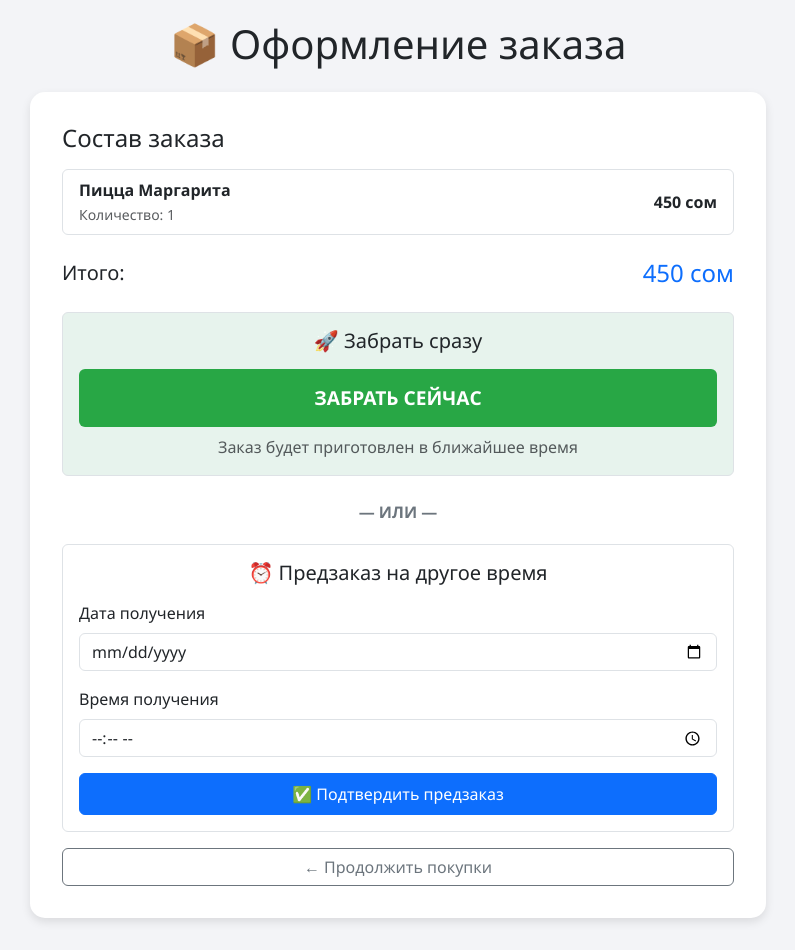
After one commit to Edaway/Stolovaya, a Flask app: page /preorder in a window 1280 px wide. The commit adds this page. Shown: the whole page, without its empty margins (242-1037 px from the left). Run offline with Flask 3, Linux system fonts and the light colour scheme; the visitor is signed in with stand-in values (Sample User, id 1).

Commit message:
оформление предзаказа + история заказа

```diff
--- a/app.py
+++ b/app.py
@@ -1,7 +1,7 @@
 from flask import Flask, render_template, request, redirect, url_for, flash, session
-from flask_login import current_user
 import os
 import sqlite3
+from datetime import datetime
 
 BASE_DIR = os.path.dirname(os.path.abspath(__file__))
 db_path = os.path.join(BASE_DIR, "database.db")
@@ -51,16 +51,36 @@ favorites = {}      # Избранное пользователей
 carts = {}          # Корзины пользователей
 active_orders = []  # Активные заказы
 completed_orders = []  # Завершённые заказы
-
+pre_orders = []     # Предзаказы
 
 # --- Вспомогательные функции ---
 def get_next_id():
     return max([item['id'] for item in menu_items_list], default=0) + 1
 
-
 def get_categories():
     return categories_list
 
+def get_user_orders(user_email):
+    """Получить все заказы пользователя"""
+    user_orders = []
+
+    # Активные заказы
+    for order in active_orders:
+        if order["user"] == user_email:
+            user_orders.append({**order, "type": "active"})
+
+    # Предзаказы
+    for order in pre_orders:
+        if order["user"] == user_email:
+            user_orders.append({**order, "type": "preorder"})
+
+    # Завершенные заказы
+    for order in completed_orders:
+        if order["user"] == user_email:
+            user_orders.append({**order, "type": "completed"})
+
+    # Сортируем по ID в обратном порядке (новые сверху)
+    return sorted(user_orders, key=lambda x: x["id"], reverse=True)
 
 # --- ГЛАВНАЯ СТРАНИЦА ---
 @app.route("/", methods=["GET", "POST"])
@@ -93,7 +113,6 @@ def index():
                 flash("Неверный email или пароль!", "error")
 
     return render_template("index.html")
-
 
 # --- ЛИЧНЫЙ КАБИНЕТ ---
 @app.route("/dashboard")
@@ -142,7 +161,6 @@ def dashboard():
         total_price=total_price
     )
 
-
 # --- АДМИН-ПАНЕЛЬ ---
 @app.route("/admin_dashboard")
 def admin_dashboard():
@@ -160,7 +178,6 @@ def admin_dashboard():
         orders_list=orders_list,
         users=users
     )
-
 
 # --- МЕНЮ БЛЮД ---
 @app.route("/menu")
@@ -194,7 +211,6 @@ def menu():
         user_favorites=user_favorites
     )
 
-
 # --- ИЗБРАННОЕ ---
 @app.route("/toggle_favorite/<int:item_id>")
 def toggle_favorite(item_id):
@@ -214,7 +230,6 @@ def toggle_favorite(item_id):
         flash("Блюдо добавлено в избранное!", "success")
 
     return redirect(request.referrer or url_for('menu'))
-
 
 # --- КОРЗИНА ---
 @app.route("/cart")
@@ -239,7 +254,6 @@ def cart():
                 break
 
     return render_template("cart.html", cart_items=cart_items, total_price=total_price)
-
 
 # --- ДОБАВЛЕНИЕ В КОРЗИНУ ---
 @app.route("/add_to_cart/<int:item_id>", methods=["GET", "POST"])
@@ -276,7 +290,6 @@ def remove_from_cart(item_id):
 
     return redirect(url_for('cart'))
 
-
 # --- ОБНОВЛЕНИЕ КОЛИЧЕСТВА В КОРЗИНЕ ---
 @app.route("/update_cart/<int:item_id>", methods=["POST"])
 def update_cart(item_id):
@@ -295,7 +308,6 @@ def update_cart(item_id):
 
     return redirect(url_for('cart'))
 
-
 # --- ВСПОМОГАТЕЛЬНАЯ ФУНКЦИЯ: СОЗДАТЬ ЗАКАЗ ИЗ КОРЗИНЫ ---
 def create_order_from_cart(user_email):
     user_cart = carts.get(user_email, {})
@@ -307,7 +319,8 @@ def create_order_from_cart(user_email):
         "user": user_email,
         "items": [],
         "total": 0,
-        "status": "Активен"
+        "status": "Активен",
+        "created_at": datetime.now().isoformat()  # Добавляем время создания
     }
 
     total_price = 0
@@ -332,7 +345,6 @@ def create_order_from_cart(user_email):
 
     return order["id"]
 
-
 # --- ОФОРМЛЕНИЕ ЗАКАЗА ---
 @app.route('/checkout', methods=['POST'])
 def checkout():
@@ -347,16 +359,14 @@ def checkout():
         return redirect(url_for('cart'))
 
     # --- СПИСАНИЕ ПРОДУКТОВ ---
-    order = next((o for o in active_orders if o["id"] == order_id), None)
-    if order:
-        for item in order["items"]:
-            deduct_ingredients(item["id"], item["quantity"])
+    #order = next((o for o in active_orders if o["id"] == order_id), None)
+    #if order:
+    #    for item in order["items"]:
+    #        deduct_ingredients(item["id"], item["quantity"])
     # --------------------------
 
     flash(f'✅ Заказ #{order_id} успешно оформлен и отправлен в активные!', 'success')
     return redirect(url_for('orders_page'))
-
-
 # --- ПОДТВЕРЖДЕНИЕ ЗАКАЗА ---
 @app.route("/confirm_order", methods=["POST"])
 def confirm_order():
@@ -375,7 +385,8 @@ def confirm_order():
         "user": user_email,
         "items": [],
         "total": 0,
-        "status": "Активен"
+        "status": "Активен",
+        "created_at": datetime.now().isoformat()  # Добавляем время создания
     }
 
     total_price = 0
@@ -397,7 +408,6 @@ def confirm_order():
     flash("✅ Заказ подтверждён и отправлен в активные!", "success")
     return redirect(url_for("orders_page"))
 
-
 # --- БЫСТРАЯ ПРОДАЖА ---
 @app.route("/quick_sale", methods=["POST"])
 def quick_sale():
@@ -417,13 +427,13 @@ def quick_sale():
         "user": session["user"],
         "items": [{"name": name, "quantity": 1, "price": price, "total": price}],
         "total": price,
-        "status": "Активен"
+        "status": "Активен",
+        "created_at": datetime.now().isoformat()  # Добавляем время создания
     }
 
     active_orders.append(order)
     flash(f"💸 Быстрая продажа: {name} ({price} сом) добавлена в активные заказы!", "success")
     return redirect(url_for("orders_page"))
-
 
 # --- ВЫДАЧА ЗАКАЗА ---
 @app.route("/complete/<int:order_id>")
@@ -456,8 +466,6 @@ def deduct_ingredients(dish_id, count):
 
     conn.commit()
     conn.close()
-
-
 
 # --- УПРАВЛЕНИЕ МЕНЮ ---
 @app.route("/manage_menu", methods=["GET", "POST"])
@@ -539,7 +547,6 @@ def manage_menu():
                 flash(f"✏️ Блюдо '{item['name']}' обновлено!", "success")
                 break
 
-
     elif action == "delete":
         menu_items_list[:] = [item for item in menu_items_list if str(item["id"]) != item_id]
         flash("Блюдо удалено!", "info")
@@ -577,19 +584,139 @@ def orders_page():
         current_user=current_user_data
     )
 
-
+# --- ИСТОРИЯ ЗАКАЗОВ ---
 @app.route("/history")
 def history():
-    return "<h2>📜 История заказов</h2><a href='/dashboard'>Назад</a>"
+    if "user" not in session:
+        flash("Сначала войдите в систему!", "error")
+        return redirect(url_for("index"))
 
+    user_email = session["user"]
+    user_orders = get_user_orders(user_email)
 
-@app.route("/analytics")
-def analytics():
-    if "user" not in session or users[session["user"]]["role"] != "Administrator":
-        flash("⛔ Доступ запрещён!", "error")
-        return redirect(url_for("dashboard"))
+    return render_template("history.html", orders=user_orders)
 
-    return "<h2>📊 Аналитика блюд</h2><a href='/admin_dashboard'>Назад</a>"
+# --- СТРАНИЦА ПРЕДЗАКАЗА ---
+@app.route("/preorder")
+def preorder_page():
+    if "user" not in session:
+        flash("Сначала войдите в систему!", "error")
+        return redirect(url_for("index"))
+
+    user_email = session["user"]
+    user_cart = carts.get(user_email, {})
+    cart_items = []
+    total_price = 0
+
+    for item_id, quantity in user_cart.items():
+        for item in menu_items_list:
+            if item["id"] == item_id:
+                cart_item = item.copy()
+                cart_item["quantity"] = quantity
+                cart_item["total"] = item["price"] * quantity
+                cart_items.append(cart_item)
+                total_price += cart_item["total"]
+                break
+
+    return render_template(
+        "preorder.html",
+        cart_items=cart_items,
+        total_price=total_price
+    )
+
+# --- СОЗДАНИЕ ПРЕДЗАКАЗА ---
+@app.route("/create_preorder", methods=["POST"])
+def create_preorder():
+    if "user" not in session:
+        flash("Сначала войдите в систему!", "error")
+        return redirect(url_for("index"))
+
+    user_email = session["user"]
+    user_cart = carts.get(user_email, {})
+
+    if not user_cart:
+        flash("Корзина пуста!", "error")
+        return redirect(url_for("cart"))
+
+    date = request.form.get("date")
+    time = request.form.get("time")
+
+    if not date or not time:
+        flash("Укажите дату и время получения!", "error")
+        return redirect(url_for("preorder_page"))
+
+    # ПРОВЕРКА ДАТЫ - ДОБАВЛЕНО!
+    try:
+        selected_date = datetime.strptime(date, '%Y-%m-%d').date()
+        today = datetime.now().date()
+        if selected_date < today:
+            flash("Нельзя выбрать прошедшую дату!", "error")
+            return redirect(url_for('preorder_page'))
+    except ValueError:
+        flash("Неверный формат даты!", "error")
+        return redirect(url_for('preorder_page'))
+
+    # Создаем предзаказ
+    order = {
+        "id": len(active_orders) + len(completed_orders) + len(pre_orders) + 1,
+        "user": user_email,
+        "items": [],
+        "total": 0,
+        "status": "Предзаказ",
+        "date": date,
+        "time": time,
+        "created_at": datetime.now().isoformat()
+    }
+
+    total_price = 0
+    for item_id, quantity in user_cart.items():
+        for item in menu_items_list:
+            if item["id"] == item_id:
+                order["items"].append({
+                    "name": item["name"],
+                    "quantity": quantity,
+                    "price": item["price"],
+                    "total": item["price"] * quantity
+                })
+                total_price += item["price"] * quantity
+                break
+
+    order["total"] = total_price
+    pre_orders.append(order)
+    carts[user_email] = {}  # очищаем корзину
+
+    flash(f"✅ Предзаказ #{order['id']} создан на {date} в {time}!", "success")
+    return redirect(url_for("history"))
+
+# --- ОТМЕНА ЗАКАЗА ---
+@app.route("/cancel_order/<int:order_id>")
+def cancel_order(order_id):
+    if "user" not in session:
+        flash("Сначала войдите в систему!", "error")
+        return redirect(url_for("index"))
+
+    user_email = session["user"]
+
+    # Ищем в активных заказах
+    for order in active_orders:
+        if order["id"] == order_id and order["user"] == user_email:
+            order["status"] = "Отменен"
+            completed_orders.append(order)
+            active_orders.remove(order)
+            flash(f"❌ Заказ #{order_id} отменен!", "info")
+            return redirect(url_for("history"))
+
+    # Ищем в предзаказах
+    for order in pre_orders:
+        if order["id"] == order_id and order["user"] == user_email:
+            order["status"] = "Отменен"
+            completed_orders.append(order)
+            pre_orders.remove(order)
+            flash(f"❌ Предзаказ #{order_id} отменен!", "info")
+            return redirect(url_for("history"))
+
+    flash("Заказ не найден или у вас нет прав для его отмены!", "error")
+    return redirect(url_for("history"))
 
 @app.route("/warehouse", methods=["GET", "POST"])
 def warehouse():
@@ -623,7 +750,6 @@ def warehouse():
             pid = request.form["product_id"]
             cur.execute("DELETE FROM products WHERE id = ?", (pid,))
             flash("Продукт удалён!", "info")
-
 
         conn.commit()
 
@@ -683,6 +809,13 @@ def show_products():
     conn.close()
     return render_template("products.html", products=products)
 
+@app.route("/analytics")
+def analytics():
+    if "user" not in session or users[session["user"]]["role"] != "Administrator":
+        flash("⛔ Доступ запрещён!", "error")
+        return redirect(url_for("dashboard"))
+
+    return "<h2>📊 Аналитика блюд</h2><a href='/admin_dashboard'>Назад</a>"
 
 # --- ВЫХОД ---
 @app.route("/logout")
@@ -691,7 +824,6 @@ def logout():
     flash("Вы вышли из системы.", "info")
     return redirect(url_for("index"))
 
-
 # --- ЗАПУСК ПРИЛОЖЕНИЯ ---
 if __name__ == "__main__":
     print("🚀 ИС Столовая КГТУ запущена!")
--- /dev/null
+++ b/templates/preorder.html
@@ -0,0 +1,128 @@
+<!DOCTYPE html>
+<html lang="ru">
+<head>
+    <meta charset="UTF-8">
+    <meta name="viewport" content="width=device-width, initial-scale=1.0">
+    <title>📦 Оформление заказа — Столовая КГТУ</title>
+    <link href="https://cdn.jsdelivr.net/npm/bootstrap@5.3.3/dist/css/bootstrap.min.css" rel="stylesheet">
+    <style>
+        body {
+            font-family: "Segoe UI", sans-serif;
+            background: #f3f4f7;
+            min-height: 100vh;
+            padding-top: 20px;
+        }
+        .card-preorder {
+            background: white;
+            border-radius: 15px;
+            padding: 2rem;
+            margin-bottom: 2rem;
+            box-shadow: 0 4px 10px rgba(0,0,0,0.1);
+        }
+        .btn-now {
+            background: #28a745;
+            color: white;
+            border: none;
+            font-size: 1.2rem;
+            font-weight: bold;
+            padding: 15px;
+        }
+        .btn-now:hover {
+            background: #218838;
+            color: white;
+        }
+        .divider {
+            text-align: center;
+            margin: 20px 0;
+            color: #6c757d;
+            font-weight: bold;
+        }
+    </style>
+</head>
+<body>
+<div class="container">
+    <div class="row justify-content-center">
+        <div class="col-md-8">
+            <h1 class="mb-4 text-center">📦 Оформление заказа</h1>
+
+            {% if cart_items %}
+            <div class="card-preorder">
+                <h4 class="mb-3">Состав заказа</h4>
+                <ul class="list-group mb-4">
+                    {% for item in cart_items %}
+                    <li class="list-group-item d-flex justify-content-between align-items-center">
+                        <div>
+                            <strong>{{ item.name }}</strong>
+                            <br>
+                            <small class="text-muted">Количество: {{ item.quantity }}</small>
+                        </div>
+                        <span class="fw-bold">{{ item.total }} сом</span>
+                    </li>
+                    {% endfor %}
+                </ul>
+
+                <div class="d-flex justify-content-between align-items-center mb-4">
+                    <h5 class="mb-0">Итого:</h5>
+                    <h4 class="mb-0 text-primary">{{ total_price }} сом</h4>
+                </div>
+
+                <!-- БОЛЬШАЯ КНОПКА ЗАБРАТЬ СЕЙЧАС -->
+                <div class="mb-4 p-3 border rounded bg-success bg-opacity-10">
+                    <h5 class="text-center mb-3">🚀 Забрать сразу</h5>
+                    <form method="POST" action="{{ url_for('checkout') }}">
+                        <button type="submit" class="btn btn-now w-100">
+                            ЗАБРАТЬ СЕЙЧАС
+                        </button>
+                    </form>
+                    <p class="text-center text-muted mt-2 mb-0">Заказ будет приготовлен в ближайшее время</p>
+                </div>
+
+                <div class="divider">— ИЛИ —</div>
+
+                <!-- ПРЕДЗАКАЗ -->
+                <div class="p-3 border rounded">
+                    <h5 class="text-center mb-3">⏰ Предзаказ на другое время</h5>
+                    <form method="POST" action="{{ url_for('create_preorder') }}">
+                        <div class="mb-3">
+                            <label for="date" class="form-label">Дата получения</label>
+                            <input type="date" class="form-control" name="date" id="date" required>
+                        </div>
+                        <div class="mb-3">
+                            <label for="time" class="form-label">Время получения</label>
+                            <input type="time" class="form-control" name="time" required>
+                        </div>
+                        <button type="submit" class="btn btn-primary w-100 py-2">
+                            ✅ Подтвердить предзаказ
+                        </button>
+                    </form>
+                </div>
+
+                <a href="{{ url_for('menu') }}" class="btn btn-outline-secondary w-100 mt-3">
+                    ← Продолжить покупки
+                </a>
+            </div>
+            {% else %}
+            <div class="card-preorder text-center py-5">
+                <h3>Корзина пуста</h3>
+                <p class="text-muted">Добавьте товары из меню чтобы сделать заказ</p>
+                <a href="{{ url_for('menu') }}" class="btn btn-primary mt-3">Перейти в меню</a>
+            </div>
+            {% endif %}
+        </div>
+    </div>
+</div>
+
+<script>
+    // Устанавливаем минимальную дату - сегодня
+    document.addEventListener('DOMContentLoaded', function() {
+        const today = new Date().toISOString().split('T')[0];
+        const dateInput = document.getElementById('date');
+        if (dateInput) {
+            dateInput.min = today;
+        }
+    });
+</script>
+
+<script src="https://cdn.jsdelivr.net/npm/bootstrap@5.3.3/dist/js/bootstrap.bundle.min.js"></script>
+</body>
+</html>
```
Also changed, not shown: templates/cart.html (+10 -5 lines), templates/dashboard.html (+28 -5 lines), templates/history.html (added, +90 -0 lines).
